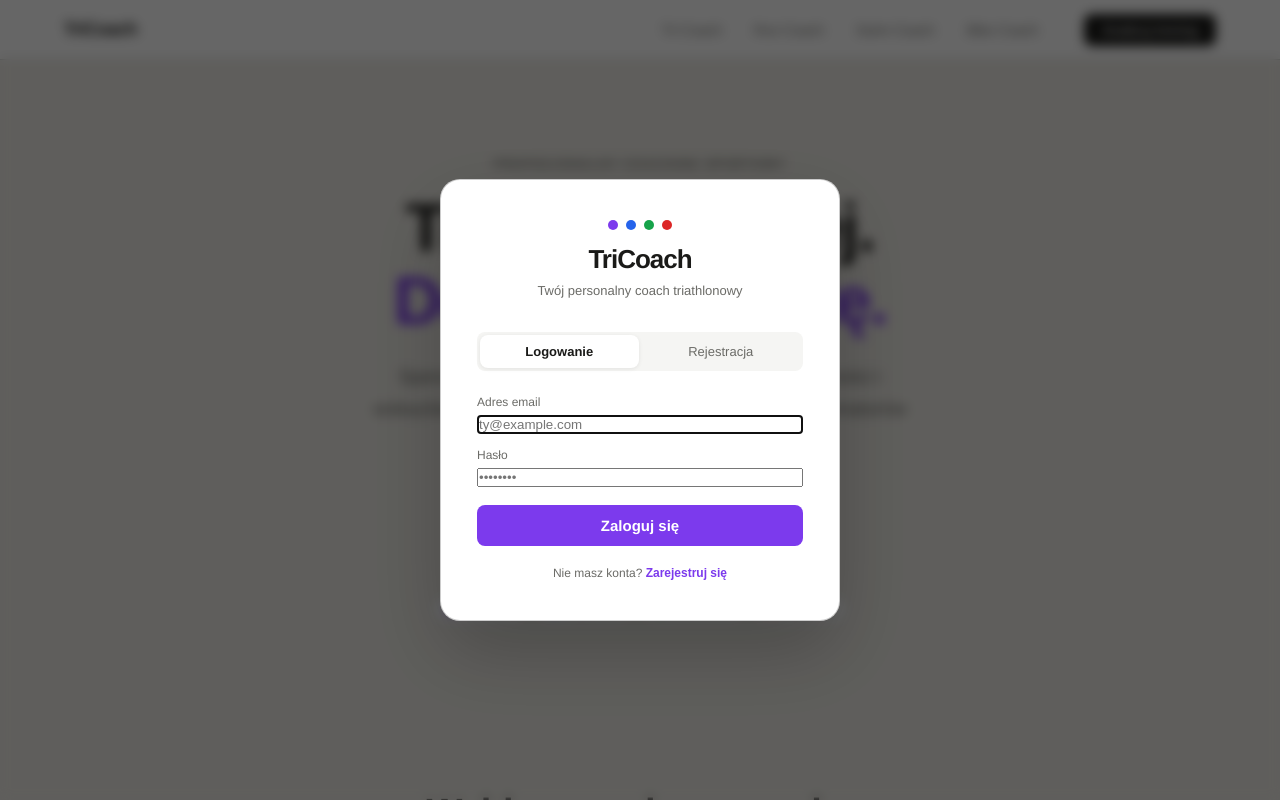
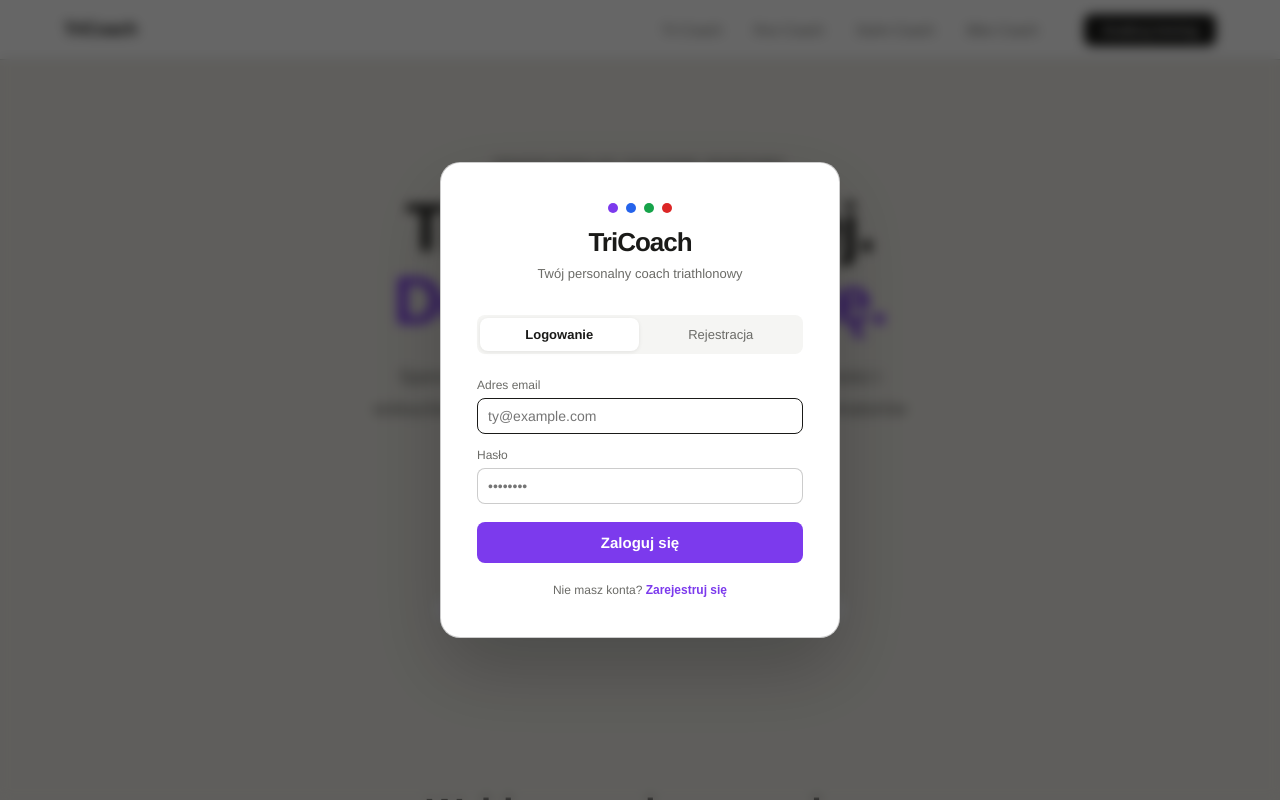
Before and after one commit to tedslawik/TraningCoach, a React (Vite) app in the folder apps/web/: page / in a window 1280 px wide. Shown: the top 800 px of the page. Built offline with nearby package versions, Linux system fonts and the light colour scheme; no server answers.

Commit message:
Unify input fields: consistent height 36px, add email/password to CSS selector, input-compact class for narrow numbers

```diff
--- a/apps/web/src/components/analyzer/AnalyzerInput.tsx
+++ b/apps/web/src/components/analyzer/AnalyzerInput.tsx
@@ -29,7 +29,7 @@ export default function AnalyzerInput({ inputs, onChange, onAnalyze }: Props) {
             <span className="input-unit">min</span>
           </div>
           <div className="workout-label">Liczba sesji</div>
-          <input type="number" value={inputs.swimSessions} onChange={set('swimSessions')} min={0} max={14} style={{ width: 80 }} />
+          <input type="number" value={inputs.swimSessions} onChange={set('swimSessions')} min={0} max={14} className="input-compact" />
         </div>
 
         <div className="workout-item">
@@ -45,7 +45,7 @@ export default function AnalyzerInput({ inputs, onChange, onAnalyze }: Props) {
             <span className="input-unit">min</span>
           </div>
           <div className="workout-label">Liczba sesji</div>
-          <input type="number" value={inputs.bikeSessions} onChange={set('bikeSessions')} min={0} max={14} style={{ width: 80 }} />
+          <input type="number" value={inputs.bikeSessions} onChange={set('bikeSessions')} min={0} max={14} className="input-compact" />
         </div>
 
         <div className="workout-item">
@@ -61,15 +61,15 @@ export default function AnalyzerInput({ inputs, onChange, onAnalyze }: Props) {
             <span className="input-unit">min</span>
           </div>
           <div className="workout-label">Liczba sesji</div>
-          <input type="number" value={inputs.runSessions} onChange={set('runSessions')} min={0} max={14} style={{ width: 80 }} />
+          <input type="number" value={inputs.runSessions} onChange={set('runSessions')} min={0} max={14} className="input-compact" />
         </div>
 
         <div className="workout-item">
           <div className="disc-badge race-badge">Wyścig docelowy</div>
           <div className="workout-label">Data wyścigu</div>
-          <input type="date" value={inputs.raceDate} onChange={set('raceDate')} style={{ width: '100%' }} />
+          <input type="date" value={inputs.raceDate} onChange={set('raceDate')}  />
           <div className="workout-label">Dystans</div>
-          <select value={inputs.raceType} onChange={set('raceType')} style={{ width: '100%' }}>
+          <select value={inputs.raceType} onChange={set('raceType')} >
             {(Object.entries(RACE_LABELS) as [RaceType, string][]).map(([val, label]) => (
               <option key={val} value={val}>{label}</option>
             ))}
--- a/apps/web/src/components/tri/NutritionCalculator.tsx
+++ b/apps/web/src/components/tri/NutritionCalculator.tsx
@@ -182,7 +182,7 @@ export default function NutritionCalculator() {
               {weightSource==='strava' && <span style={{fontSize:10, color:'#22c55e', fontWeight:600}}>● ze Stravy</span>}
             </div>
             <div className="input-row">
-              <input type="number" value={weight} onChange={e=>{setWeight(+e.target.value);setWeightSource('manual');}} min={40} max={120} style={{width:80}} />
+              <input type="number" value={weight} onChange={e=>{setWeight(+e.target.value);setWeightSource('manual');}} min={40} max={120} className="input-compact" />
               <span className="input-unit">kg</span>
             </div>
           </div>
@@ -203,7 +203,7 @@ export default function NutritionCalculator() {
               {GEL_PRODUCTS.map(g=><option key={g.id} value={g.id}>{g.brand} {g.name} — {g.carbs}g węgli</option>)}
             </select>
             {selectedGel==='custom'
-              ? <div className="input-row"><input type="number" value={customGelCarbs} onChange={e=>setCustomGelCarbs(+e.target.value)} min={10} max={60} style={{width:70}} /><span className="input-unit">g węgli / żel</span></div>
+              ? <div className="input-row"><input type="number" value={customGelCarbs} onChange={e=>setCustomGelCarbs(+e.target.value)} min={10} max={60} className="input-compact" /><span className="input-unit">g węgli / żel</span></div>
               : <div style={{fontSize:11,color:'var(--text-secondary)'}}>{gelProduct.carbs}g węglowodanów · {Math.round(gelProduct.carbs*4)} kcal / sztuka</div>
             }
           </div>
@@ -214,7 +214,7 @@ export default function NutritionCalculator() {
               {DRINK_PRODUCTS.map(d=><option key={d.id} value={d.id}>{d.brand} {d.name} — {d.carbs}g/500ml</option>)}
             </select>
             {selectedDrink==='custom-d'
-              ? <div className="input-row"><input type="number" value={customDrinkCarbs} onChange={e=>setCustomDrinkCarbs(+e.target.value)} min={0} max={120} style={{width:70}} /><span className="input-unit">g węgli / 500ml</span></div>
+              ? <div className="input-row"><input type="number" value={customDrinkCarbs} onChange={e=>setCustomDrinkCarbs(+e.target.value)} min={0} max={120} className="input-compact" /><span className="input-unit">g węgli / 500ml</span></div>
               : <div style={{fontSize:11,color:'var(--text-secondary)'}}>{drinkProduct.carbs}g / 500ml · {Math.round(drinkProduct.carbs*(750/500))}g / bidon 750ml</div>
             }
           </div>
--- a/apps/web/src/index.css
+++ b/apps/web/src/index.css
@@ -222,9 +222,36 @@ section.alt { background: var(--bg-tertiary); }
 }
 .workout-label { font-size: 12px; color: var(--text-secondary); margin-bottom: 4px; margin-top: 10px; }
 .workout-label:first-of-type { margin-top: 0; }
-input[type=number], input[type=date], input[type=text], select { width: 100%; padding: 7px 10px; border: 0.5px solid var(--border-md); border-radius: var(--radius-md); background: var(--bg); color: var(--text); font-family: var(--font); font-size: 14px; outline: none; transition: border-color 0.15s; }
-input[type=number] { width: 80px; }
-input:focus, select:focus { border-color: var(--text); }
+input[type=text],
+input[type=email],
+input[type=password],
+input[type=number],
+input[type=date],
+select {
+  width: 100%;
+  height: 36px;
+  padding: 0 10px;
+  border: 0.5px solid var(--border-md);
+  border-radius: var(--radius-md);
+  background: var(--bg);
+  color: var(--text);
+  font-family: var(--font);
+  font-size: 14px;
+  outline: none;
+  transition: border-color 0.15s;
+  box-sizing: border-box;
+  -webkit-appearance: none;
+  appearance: none;
+}
+input[type=text]:focus,
+input[type=email]:focus,
+input[type=password]:focus,
+input[type=number]:focus,
+input[type=date]:focus,
+select:focus { border-color: var(--text); }
+
+/* compact number inputs (session counts, weights etc.) */
+input[type=number].input-compact { width: 80px; }
 .input-row { display: flex; align-items: center; gap: 6px; }
 .input-unit { font-size: 13px; color: var(--text-secondary); white-space: nowrap; }
 .analyze-btn { width: 100%; padding: 12px; border-radius: var(--radius-md); border: none; background: var(--text); color: var(--bg); font-size: 15px; font-weight: 500; font-family: var(--font); cursor: pointer; margin-top: 1.25rem; transition: opacity 0.15s; }
```
